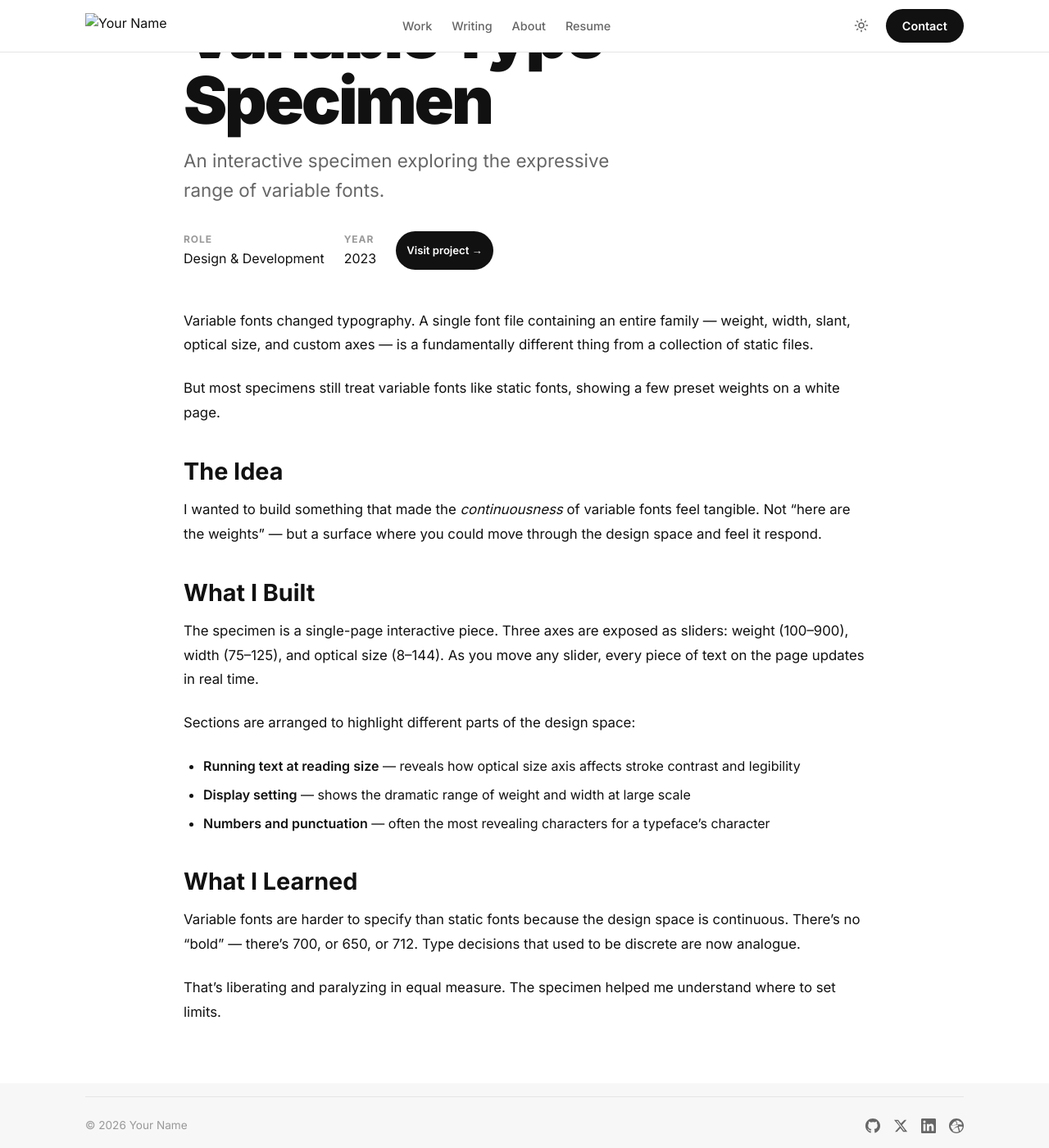
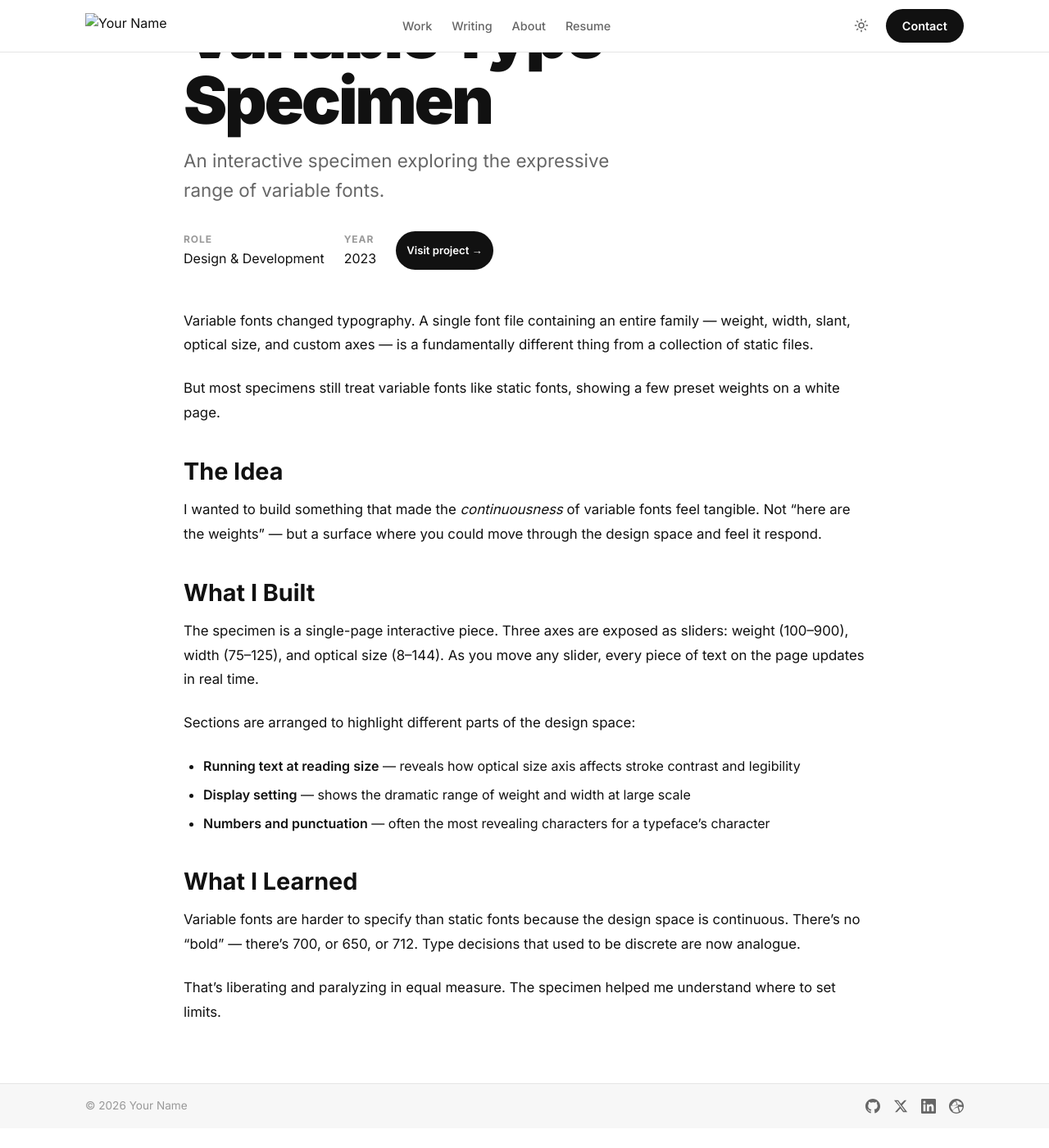
Before and after one commit to patrickpistor/portfolio, a Jekyll site: the page built from jekyll-portfolio/_projects/type-specimen.md, in a window 1280 px wide and 1400 px high, scrolled down 154 px. Shown: the whole window at 82% size. Built offline with Jekyll 4.4.1, drawn with Linux system fonts in a browser that asks for light colours; after the commit the page ends 1530 px from its top, so only the background shows below that.

Commit message:
Add a full-width top border to the site footer
Modify _footer.scss to move the top border from .footer__bottom to .site-footer, and remove padding-top from .footer__bottom.

Replit-Commit-Author: Agent
Replit-Commit-Session-Id: 91e81a03-1221-4661-b569-cd9c8a03447e
Replit-Commit-Checkpoint-Type: full_checkpoint
Replit-Commit-Event-Id: 376e2083-4541-4406-a56c-3bcf021dced3
Replit-Commit-Screenshot-Url: https://storage.googleapis.com/screenshot-production-us-central1/0650d1a6-12d5-496a-90d5-77609afca2ce/91e81a03-1221-4661-b569-cd9c8a03447e/cz4yhqv
Replit-Helium-Checkpoint-Created: true

```diff
--- a/jekyll-portfolio/_sass/_footer.scss
+++ b/jekyll-portfolio/_sass/_footer.scss
@@ -1,5 +1,6 @@
 .site-footer {
   background: var(--bg-secondary);
+  border-top: 1px solid var(--border);
   padding: var(--space-4) 0;
   margin-top: var(--space-4);
 }
@@ -106,8 +107,6 @@
 }
 
 .footer__bottom {
-  padding-top: var(--space-6);
-  border-top: 1px solid var(--border);
   display: flex;
   justify-content: space-between;
   align-items: center;
```
Also changed, not shown: attached_assets/image_1780786595413.png (added).
